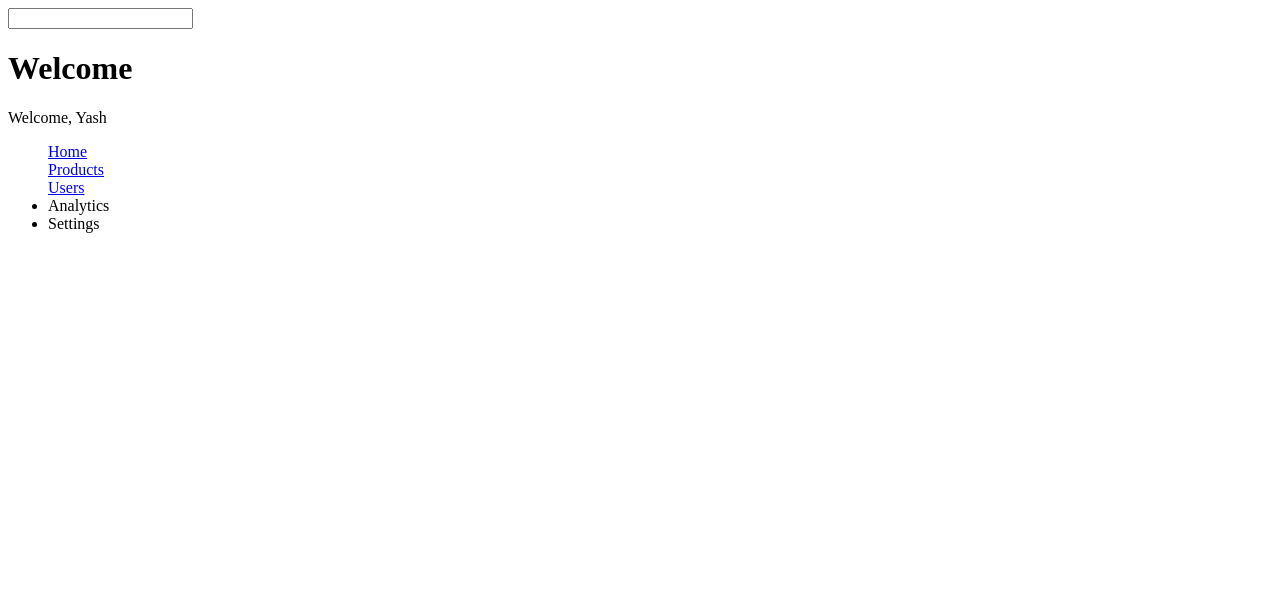
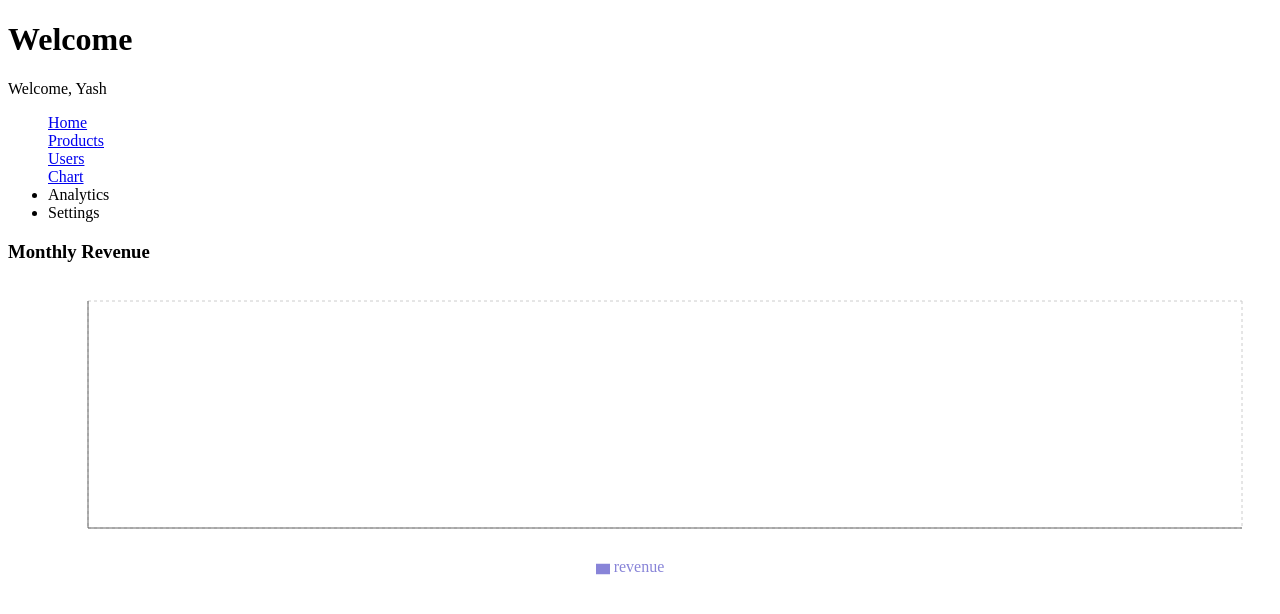
Before and after one commit to yash8806-svg/Dashboard-App, a React (Vite) app: page /chart in a window 1280 px wide. Shown: the top 614 px of the page. Built offline with nearby package versions, Linux system fonts and the light colour scheme.

Commit message:
add charts

```diff
--- a/package.json
+++ b/package.json
@@ -14,7 +14,8 @@
     "react": "^19.1.1",
     "react-dom": "^19.1.1",
     "react-redux": "^9.2.0",
-    "react-router-dom": "^7.9.1"
+    "react-router-dom": "^7.9.1",
+    "recharts": "^3.2.1"
   },
   "devDependencies": {
     "@eslint/js": "^9.35.0",
--- a/src/App.jsx
+++ b/src/App.jsx
@@ -7,6 +7,7 @@ import ProductList from './components/ProductList';
 import Users from './components/Users';
 import { BrowserRouter,Routes,Route } from 'react-router-dom';
 import Profile from './components/Profile';
+import Charts from './components/Charts';
 
 function App() {
   const [count, setCount] = useState(0)
@@ -21,6 +22,7 @@ function App() {
         <Route path='/users' element={<Users/>} />
         <Route path='/home' element={<Dashboard/>} />
         <Route path='/user/:id' element={<Profile/>} />
+        <Route path='/chart' element={<Charts/>} />
         </Routes>
     </BrowserRouter>
     </>
--- /dev/null
+++ b/src/components/Charts.jsx
@@ -0,0 +1,23 @@
+import React from 'react'
+import { BarChart,Bar,XAxis,YAxis,Tooltip,CartesianGrid,ResponsiveContainer,Legend } from 'recharts'
+
+const Charts = ({revenueData}) => {
+  return (
+    <div>
+       <h3>Monthly Revenue</h3>
+        <ResponsiveContainer width="100%" height={300}>
+        <BarChart data={revenueData} margin={{ top: 20, right: 30, left: 20, bottom: 5 }}>
+          <CartesianGrid strokeDasharray="3 3" />
+          <XAxis dataKey="month" />
+          <YAxis />
+          <Tooltip />
+          <Legend />
+          <Bar dataKey="revenue" fill="#8884d8" />
+        </BarChart>
+      </ResponsiveContainer>
+
+    </div>
+  )
+}
+
+export default Charts
--- a/src/components/Dashboard.jsx
+++ b/src/components/Dashboard.jsx
@@ -1,5 +1,6 @@
 import { useSelector } from 'react-redux';
 import { useGetOrdersQuery, useGetProductsQuery, useGetUsersQuery } from '../api/apiSlice'
+import Charts from './Charts';
 
 const Dashboard = () => {
   const { data: users = [] } = useGetUsersQuery();
@@ -21,10 +22,23 @@ const Dashboard = () => {
     acc[month] += orderRevenue;
 
     return acc
-  }, {})
+  }, {});
+
   const monthlyRevenueArr = Object.entries(monthlyRevenue).map(([month, revenue]) => ({
     month,
     revenue
+  }));
+
+   const monthlyOrders = orders.reduce((acc, order) => {
+    const month = new Date(order.date).toLocaleString("default", { month: "short" });
+    if (!acc[month]) acc[month] = 0;
+    acc[month] += 1;
+    return acc;
+  }, {});
+
+  const monthlyOrdersArr = Object.entries(monthlyOrders).map(([month, orders]) => ({
+    month,
+    orders
   }));
 
 
@@ -41,6 +55,8 @@ const Dashboard = () => {
       <p>Total Users : {users.length + localUsers.length}</p>
       <p>Total Orders : {orders.length}</p>
       <p>Total Products: {products.length}</p>
+
+      <Charts revenueData={monthlyRevenueArr} />
     </div>
   )
 }
--- a/src/components/Header.jsx
+++ b/src/components/Header.jsx
@@ -4,8 +4,6 @@ const Header = () => {
   return (
     <div>
        <div className="header">
-
-        <input type="text" />
 
         <h1>Welcome</h1>
         <div>Welcome, Yash</div>
--- a/src/components/Sidebar.jsx
+++ b/src/components/Sidebar.jsx
@@ -10,6 +10,8 @@ const Sidebar = () => {
         <Link to="/products">Products</Link>
         <br />
         <Link to="/Users">Users</Link>
+        <br />
+        <Link to="/chart">Chart</Link>
         <li>Analytics</li>
         <li>Settings</li>
       </ul>
--- a/src/components/Users.jsx
+++ b/src/components/Users.jsx
@@ -15,6 +15,7 @@ const Users = () => {
   const [phone, setPhone] = useState("");
   const [error, setError] = useState("");
   const [editId, setEditId] = useState("");
+  const [searchUser, setSearchUser] = useState("");
 
   const reduxUsers = useSelector((state) => state.users.users);
 
@@ -33,7 +34,13 @@ const Users = () => {
 
   useEffect(() => {
     localStorage.setItem("users", JSON.stringify(reduxUsers));
-  }, [reduxUsers])
+  }, [reduxUsers]);
+
+  const filterByName = allUsers.filter(user => {
+      const filter = user.name.firstname.toLowerCase().includes(searchUser.toLowerCase());
+      return filter;
+  }
+  )
 
 
   const addUser = (e) => {
@@ -127,10 +134,14 @@ const Users = () => {
         {error && <p style={{ color: "red" }}>{error}</p>}
       </div>
 
-      {allUsers.length === 0 ? (
+      <div className="input">
+        <input type="text" placeholder='Search user' value={searchUser} onChange={(e)=>setSearchUser(e.target.value)}/>
+      </div>
+
+      {filterByName.length === 0 ? (
         <p>No users found!</p>
       ) : (
-        allUsers.map(user => (
+        filterByName.map(user => (
           <div key={user.id} className="users">
             <h1>{user.username}</h1>
             <button onClick={()=>editUsers(user)} >Edit</button>
```
Also changed, not shown: 1 other file (tests, documents, lock files or other folders).
